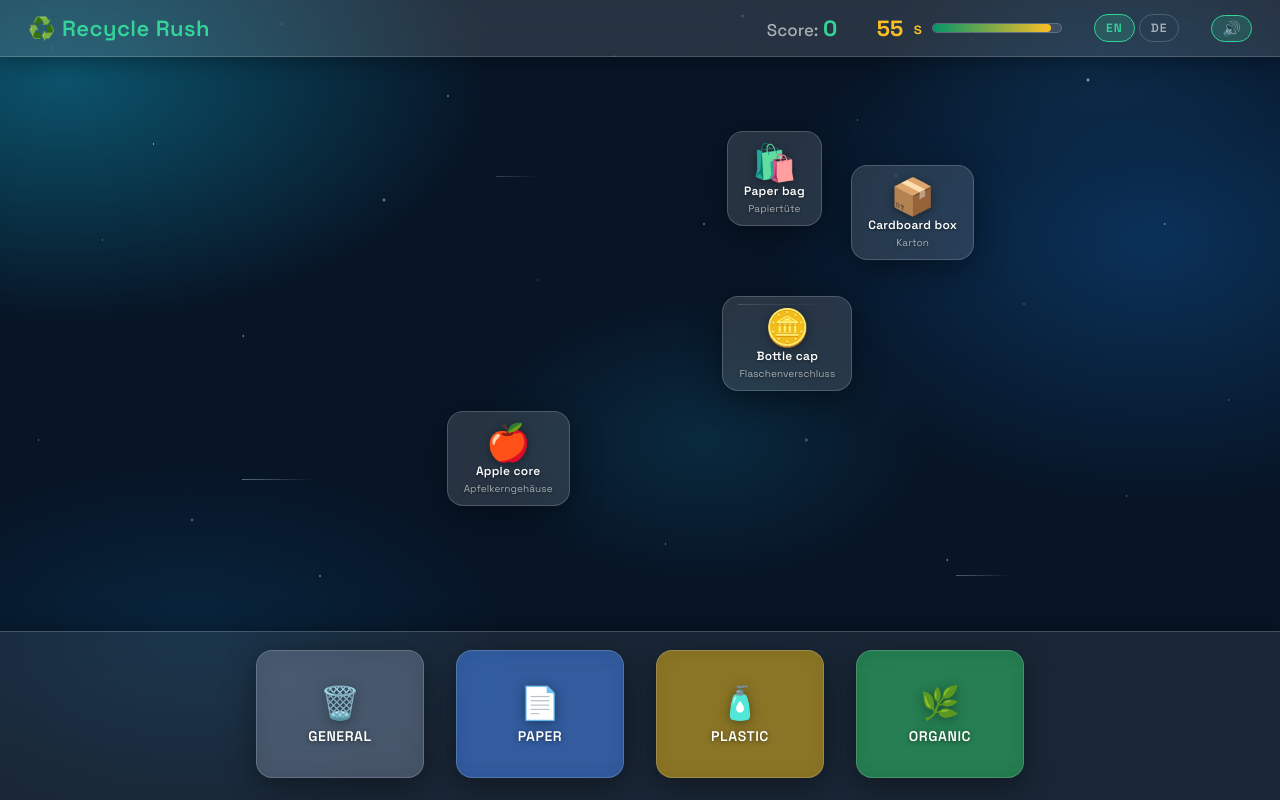
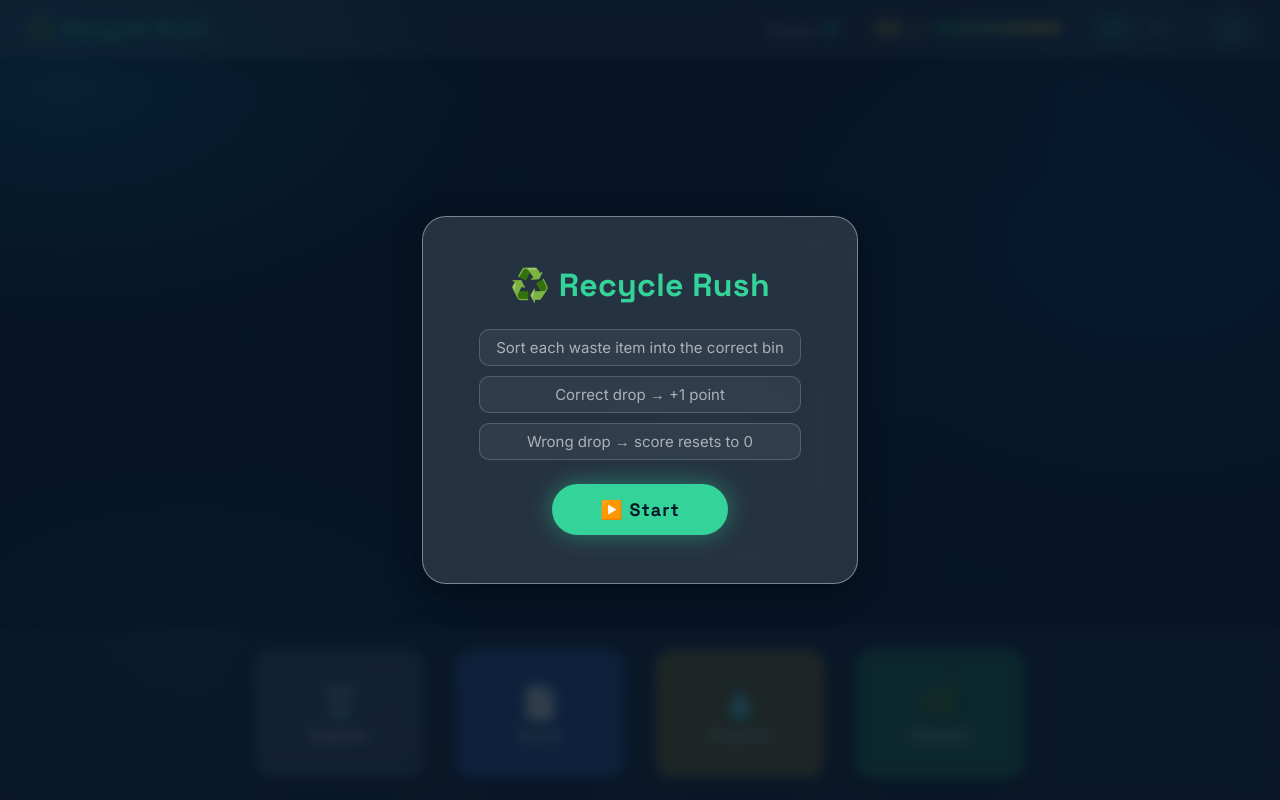
Before and after one commit to jenny-ghaccount/jg_aitraining7, a React (Vite) app: page / in a window 1280 px wide. Built offline with nearby package versions, Linux system fonts and the light colour scheme.

Commit message:
startscreen

```diff
--- a/src/App.css
+++ b/src/App.css
@@ -543,3 +543,122 @@
   color: white;
   text-shadow: 0 2px 6px rgba(0, 0, 0, 0.3);
 }
+
+/* === Start Screen Overlay === */
+.start-overlay {
+  position: absolute;
+  inset: 0;
+  z-index: 50;
+  display: flex;
+  align-items: center;
+  justify-content: center;
+  background: rgba(7, 21, 38, 0.82);
+  backdrop-filter: blur(6px);
+}
+
+.start-overlay__card {
+  display: flex;
+  flex-direction: column;
+  align-items: center;
+  gap: 24px;
+  padding: 48px 56px;
+  background: var(--glass-bg-strong);
+  border: 1px solid var(--glass-border-vivid);
+  border-radius: 24px;
+  box-shadow: var(--glass-shadow);
+  backdrop-filter: var(--glass-blur);
+  text-align: center;
+  max-width: 480px;
+}
+
+.start-overlay__title {
+  font-family: var(--font-display);
+  font-size: 32px;
+  font-weight: 700;
+  color: var(--accent);
+  letter-spacing: 0.01em;
+  margin: 0;
+}
+
+.start-overlay__rules {
+  list-style: none;
+  display: flex;
+  flex-direction: column;
+  gap: 10px;
+  padding: 0;
+  margin: 0;
+}
+
+.start-overlay__rules li {
+  font-family: var(--font-body);
+  font-size: 15px;
+  color: var(--text-muted);
+  padding: 8px 16px;
+  background: rgba(255, 255, 255, 0.05);
+  border-radius: 10px;
+  border: 1px solid var(--glass-border);
+}
+
+.start-overlay__btn {
+  font-family: var(--font-display);
+  font-size: 18px;
+  font-weight: 700;
+  letter-spacing: 0.06em;
+  padding: 14px 48px;
+  border: none;
+  border-radius: 50px;
+  background: var(--accent);
+  color: #071526;
+  cursor: pointer;
+  transition: transform 0.15s, box-shadow 0.15s, background 0.15s;
+  box-shadow: 0 0 24px rgba(52, 211, 153, 0.45);
+}
+
+.start-overlay__btn:hover {
+  background: #5eead4;
+  transform: scale(1.05);
+  box-shadow: 0 0 36px rgba(52, 211, 153, 0.65);
+}
+
+.start-overlay__btn:active {
+  transform: scale(0.97);
+}
+
+/* === Countdown Overlay === */
+.countdown-overlay {
+  position: absolute;
+  inset: 0;
+  z-index: 50;
+  display: flex;
+  align-items: center;
+  justify-content: center;
+  background: rgba(7, 21, 38, 0.78);
+  backdrop-filter: blur(4px);
+}
+
+.countdown-overlay__number {
+  font-family: var(--font-display);
+  font-size: 180px;
+  font-weight: 800;
+  color: var(--text-light);
+  text-shadow: 0 0 60px rgba(52, 211, 153, 0.5), 0 4px 24px rgba(0,0,0,0.6);
+  line-height: 1;
+  animation: countdown-pop 0.9s ease-out forwards;
+}
+
+.countdown-overlay__go {
+  font-family: var(--font-display);
+  font-size: 130px;
+  font-weight: 800;
+  color: var(--accent);
+  text-shadow: 0 0 80px rgba(52, 211, 153, 0.9), 0 4px 24px rgba(0,0,0,0.6);
+  line-height: 1;
+  animation: countdown-pop 0.7s ease-out forwards;
+}
+
+@keyframes countdown-pop {
+  0%   { transform: scale(1.6); opacity: 0; }
+  25%  { transform: scale(1.0); opacity: 1; }
+  75%  { transform: scale(1.0); opacity: 1; }
+  100% { transform: scale(0.7); opacity: 0; }
+}
--- a/src/App.jsx
+++ b/src/App.jsx
@@ -1,7 +1,7 @@
 import { useState, useEffect, useCallback, useRef } from 'react'
 import './App.css'
 import WASTE_ITEMS from './wasteItems'
-import { playMaterial, playWrong, playTick } from './sounds'
+import { playMaterial, playWrong, playTick, playCountdownTick, playCountdownGo } from './sounds'
 
 const ROUND_SECONDS = 60
 const SPAWN_INTERVAL = 2000
@@ -51,8 +51,9 @@ function randomPosition() {
 let nextSpawnId = 0
 
 function App() {
+  const [phase, setPhase] = useState('start') // 'start' | 'countdown' | 'playing' | 'ended'
+  const [countdownVal, setCountdownVal] = useState(null)
   const [timeLeft, setTimeLeft] = useState(ROUND_SECONDS)
-  const [running, setRunning] = useState(true)
   const [score, setScore] = useState(0)
   const [activeItems, setActiveItems] = useState([])
   const [poppingItems, setPoppingItems] = useState(new Set())
@@ -69,36 +70,36 @@ function App() {
   const lastSpawnedIdRef = useRef(null)
   const seenItemIdsRef = useRef(new Set())
 
-  // Countdown timer
+  // Round timer
   useEffect(() => {
-    if (!running) return
+    if (phase !== 'playing') return
     if (timeLeft <= 0) {
-      setRunning(false)
+      setPhase('ended')
       return
     }
     const id = setInterval(() => {
       setTimeLeft((t) => {
         if (t <= 1) {
           clearInterval(id)
-          setRunning(false)
+          setPhase('ended')
           return 0
         }
         return t - 1
       })
     }, 1000)
     return () => clearInterval(id)
-  }, [running, timeLeft <= 0])
+  }, [phase, timeLeft <= 0])
 
   // Timer-warning tick — fires each second when ≤10 s remain
   useEffect(() => {
-    if (soundOn && running && timeLeft <= 10 && timeLeft > 0) {
+    if (soundOn && phase === 'playing' && timeLeft <= 10 && timeLeft > 0) {
       playTick()
     }
-  }, [timeLeft, soundOn, running])
+  }, [timeLeft, soundOn, phase])
 
   // Spawn items periodically
   useEffect(() => {
-    if (!running) return
+    if (phase !== 'playing') return
     // Auto-dismiss hint after 2.5 s
     if (hintTimer.current) clearTimeout(hintTimer.current)
     hintTimer.current = setTimeout(() => setShowHint(false), 2500)
@@ -114,7 +115,24 @@ function App() {
     spawn() // spawn one immediately
     const id = setInterval(spawn, SPAWN_INTERVAL)
     return () => clearInterval(id)
-  }, [running])
+  }, [phase])
+
+  // Pre-round countdown: 3 → 2 → 1 → GO → playing
+  const soundOnRef = useRef(soundOn)
+  useEffect(() => { soundOnRef.current = soundOn }, [soundOn])
+
+  useEffect(() => {
+    if (phase !== 'countdown') return
+    setCountdownVal(3)
+    if (soundOnRef.current) playCountdownTick()
+
+    const t1 = setTimeout(() => { setCountdownVal(2); if (soundOnRef.current) playCountdownTick() }, 1000)
+    const t2 = setTimeout(() => { setCountdownVal(1); if (soundOnRef.current) playCountdownTick() }, 2000)
+    const t3 = setTimeout(() => { setCountdownVal(0); if (soundOnRef.current) playCountdownGo() }, 3000)
+    const t4 = setTimeout(() => { setPhase('playing'); setCountdownVal(null) }, 3700)
+
+    return () => { clearTimeout(t1); clearTimeout(t2); clearTimeout(t3); clearTimeout(t4) }
+  }, [phase])
 
   const timerPercent = (timeLeft / ROUND_SECONDS) * 100
   const timerWarn = timeLeft <= 10
@@ -165,7 +183,7 @@ function App() {
     setShowHint(true)
     seenItemIdsRef.current = new Set()
     lastSpawnedIdRef.current = null
-    setRunning(true)
+    setPhase('playing')
     nextSpawnId = 0
   }, [])
 
@@ -275,7 +293,7 @@ function App() {
 
       {/* Playfield */}
       <main className="playfield">
-        {running ? (
+        {phase === 'playing' && (
           <>
             {showHint && (
               <p
@@ -305,7 +323,8 @@ function App() {
               </div>
             ))}
           </>
-        ) : (
+        )}
+        {phase === 'ended' && (
           <div className="round-over">
             <h2 className="round-over__title">{lang === 'en' ? "⏰ Time's up!" : '⏰ Zeit abgelaufen!'}</h2>
             <p className="round-over__score">{lang === 'en' ? 'Final score' : 'Endpunktzahl'}: {score}</p>
@@ -355,6 +374,38 @@ function App() {
           <span className="bin__label">{lang === 'en' ? 'Organic' : 'Biomüll'}</span>
         </div>
       </footer>
+
+      {/* Start screen overlay */}
+      {phase === 'start' && (
+        <div className="start-overlay">
+          <div className="start-overlay__card">
+            <h2 className="start-overlay__title">♻️ Recycle Rush</h2>
+            <ul className="start-overlay__rules">
+              <li>{lang === 'en' ? 'Sort each waste item into the correct bin' : 'Sortiere jeden Gegenstand in den richtigen Behälter'}</li>
+              <li>{lang === 'en' ? 'Correct drop → +1 point' : 'Richtig sortiert → +1 Punkt'}</li>
+              <li>{lang === 'en' ? 'Wrong drop → score resets to 0' : 'Falsch sortiert → Punktestand auf 0 zurückgesetzt'}</li>
+            </ul>
+            <button
+              className="start-overlay__btn"
+              onClick={() => setPhase('countdown')}
+            >
+              {lang === 'en' ? '▶️ Start' : '▶️ Starten'}
+            </button>
+          </div>
+        </div>
+      )}
+
+      {/* Pre-round countdown overlay */}
+      {phase === 'countdown' && (
+        <div className="countdown-overlay">
+          <div
+            key={countdownVal}
+            className={countdownVal === 0 ? 'countdown-overlay__go' : 'countdown-overlay__number'}
+          >
+            {countdownVal === 0 ? (lang === 'en' ? 'GO!' : 'LOS!') : countdownVal}
+          </div>
+        </div>
+      )}
     </div>
   )
 }
--- a/src/sounds.js
+++ b/src/sounds.js
@@ -12,32 +12,28 @@
 
 let ctx = null
 
-async function getCtx() {
+function getCtx() {
   if (!ctx) {
     ctx = new (window.AudioContext || window.webkitAudioContext)()
-  }
-  if (ctx.state === 'suspended') {
-    await ctx.resume()
   }
   return ctx
 }
 
 /**
- * Pre-unlock the AudioContext on the very first pointerdown.
+ * Keep the AudioContext alive by resuming it on every pointerdown.
+ * Using a persistent listener (not once:true) means any period of
+ * browser-initiated suspension is cleared before the next drag begins,
+ * so audio is always ready to schedule instantly when the drop fires.
  * pointerdown IS a trusted activation event; dragstart/drop are NOT.
- * This ensures the context is running before any drop handler fires.
  */
-function installUnlockListener() {
-  const unlock = async () => {
-    await getCtx()
-  }
-  window.addEventListener('pointerdown', unlock, { once: true, capture: true })
-}
-installUnlockListener()
+window.addEventListener('pointerdown', () => {
+  const ac = getCtx()
+  if (ac.state === 'suspended') ac.resume()
+}, { capture: true })
 
-/** Single oscillator tone with exponential decay. */
-async function playTone(freq, type, startOffset, duration, gainVal = 0.25) {
-  const ac = await getCtx()
+/** Single oscillator tone with exponential decay. Synchronous schedule. */
+function playTone(freq, type, startOffset, duration, gainVal = 0.25) {
+  const ac = getCtx()
   const osc = ac.createOscillator()
   const gain = ac.createGain()
   osc.type = type
@@ -53,8 +49,8 @@ async function playTone(freq, type, startOffset, duration, gainVal = 0.25) {
 // ── Material sounds ──────────────────────────────────────────────────────────
 
 /** paper — bandpass white noise burst (soft crinkle/rustle) */
-async function playPaper() {
-  const ac = await getCtx()
+function playPaper() {
+  const ac = getCtx()
   const bufferSize = Math.floor(ac.sampleRate * 0.13)
   const buffer = ac.createBuffer(1, bufferSize, ac.sampleRate)
   const data = buffer.getChannelData(0)
@@ -76,8 +72,8 @@ async function playPaper() {
 }
 
 /** plastic — hollow triangle knock (like tapping a plastic bottle) */
-async function playPlastic() {
-  const ac = await getCtx()
+function playPlastic() {
+  const ac = getCtx()
   const osc = ac.createOscillator()
   const gain = ac.createGain()
   osc.type = 'triangle'
@@ -92,9 +88,8 @@ async function playPlastic() {
 }
 
 /** metal — inharmonic sine ping with slow decay (coin drop / metallic ring) */
-async function playMetal() {
-  const ac = await getCtx()
-  // Primary ring
+function playMetal() {
+  const ac = getCtx()
   const osc1 = ac.createOscillator()
   const g1 = ac.createGain()
   osc1.type = 'sine'
@@ -106,7 +101,6 @@ async function playMetal() {
   g1.connect(ac.destination)
   osc1.start(ac.currentTime)
   osc1.stop(ac.currentTime + 0.58)
-  // Inharmonic partial — gives it a metallic character
   const osc2 = ac.createOscillator()
   const g2 = ac.createGain()
   osc2.type = 'sine'
@@ -121,8 +115,8 @@ async function playMetal() {
 }
 
 /** organic — low-sine soft plop (ripe fruit dropped) */
-async function playOrganic() {
-  const ac = await getCtx()
+function playOrganic() {
+  const ac = getCtx()
   const osc = ac.createOscillator()
   const gain = ac.createGain()
   osc.type = 'sine'
@@ -137,8 +131,8 @@ async function playOrganic() {
 }
 
 /** ceramic — crisp triangle tap with a short harmonic overlay */
-async function playCeramic() {
-  const ac = await getCtx()
+function playCeramic() {
+  const ac = getCtx()
   const osc = ac.createOscillator()
   const gain = ac.createGain()
   osc.type = 'triangle'
@@ -150,13 +144,12 @@ async function playCeramic() {
   gain.connect(ac.destination)
   osc.start(ac.currentTime)
   osc.stop(ac.currentTime + 0.11)
-  // crisp overtone
   playTone(1800, 'sine', 0.003, 0.05, 0.07)
 }
 
-/** mixed / general — two-tone ascending chime (generic pleasant correct sound) */
-async function playMixed() {
-  await playTone(659.25, 'sine', 0,    0.13, 0.25)
+/** mixed / general — two-tone ascending chime */
+function playMixed() {
+  playTone(659.25, 'sine', 0,    0.13, 0.25)
   playTone(880.00, 'sine', 0.11, 0.20, 0.25)
 }
 
@@ -178,8 +171,8 @@ export function playMaterial(material) {
 }
 
 /** Descending sawtooth buzz — wrong drop. */
-export async function playWrong() {
-  const ac = await getCtx()
+export function playWrong() {
+  const ac = getCtx()
   const osc = ac.createOscillator()
   const gain = ac.createGain()
   osc.type = 'sawtooth'
@@ -194,6 +187,18 @@ export async function playWrong() {
 }
 
 /** Short square blip — timer warning tick (≤10 s). */
-export async function playTick() {
+export function playTick() {
   playTone(660, 'square', 0, 0.05, 0.12)
 }
+
+/** Bright sine tick — each countdown number (3, 2, 1). */
+export function playCountdownTick() {
+  playTone(880, 'sine', 0, 0.10, 0.22)
+}
+
+/** Rising three-note chime — GO! */
+export function playCountdownGo() {
+  playTone(659.25,  'sine', 0,    0.12, 0.28)
+  playTone(880.00,  'sine', 0.10, 0.12, 0.28)
+  playTone(1174.66, 'sine', 0.20, 0.22, 0.28)
+}
```
Also changed, not shown: 1 other file (tests, documents, lock files or other folders).
